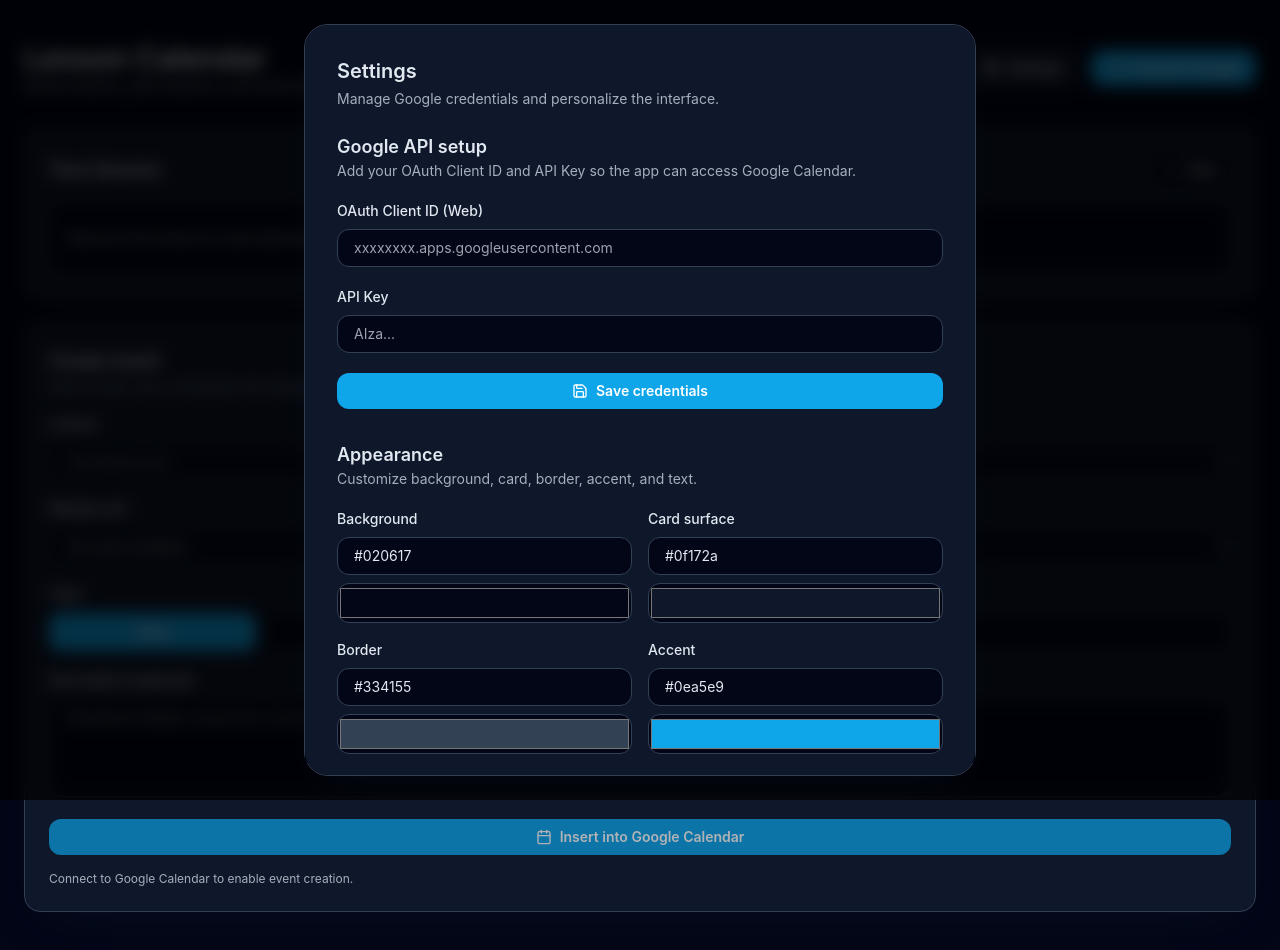
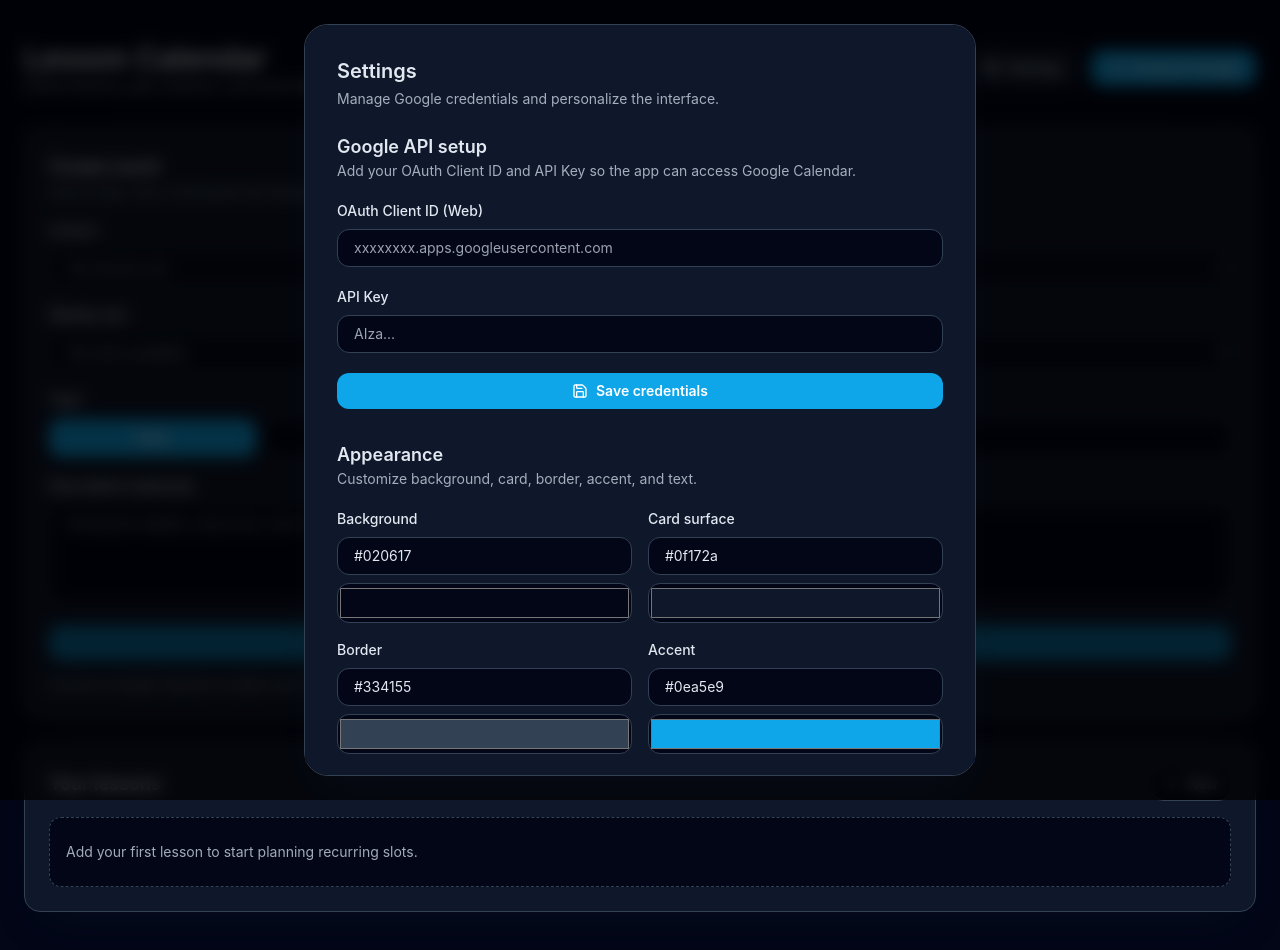
Before and after one commit to Martonveghcode/calendar, a React (Vite) app in the folder lesson-calendar/: page / in a window 1280 px wide. Built offline with nearby package versions, Linux system fonts and the light colour scheme.

Commit message:
changed layout order

```diff
--- a/lesson-calendar/src/App.jsx
+++ b/lesson-calendar/src/App.jsx
@@ -497,18 +497,18 @@ export default function App() {
         )}
 
         <main className="flex flex-col gap-6">
-          <LessonsPanel
-            lessons={sortedLessons}
-            onCreate={handleCreateLesson}
-            onEdit={setEditingLesson}
-            onDelete={handleDeleteLesson}
-          />
           <CreateEventPanel
             lessons={sortedLessons}
             onCreate={handleCreateEvent}
             isConnected={connected}
             isSubmitting={eventSubmitting}
             feedback={eventFeedback}
+          />
+          <LessonsPanel
+            lessons={sortedLessons}
+            onCreate={handleCreateLesson}
+            onEdit={setEditingLesson}
+            onDelete={handleDeleteLesson}
           />
         </main>
       </div>
```
